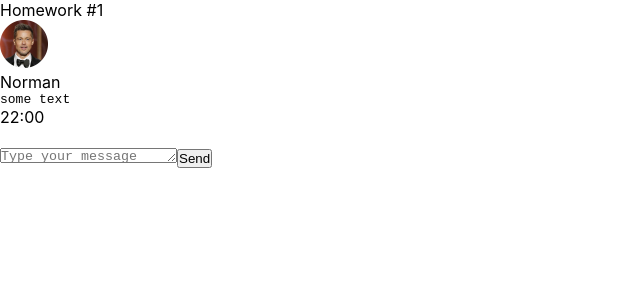
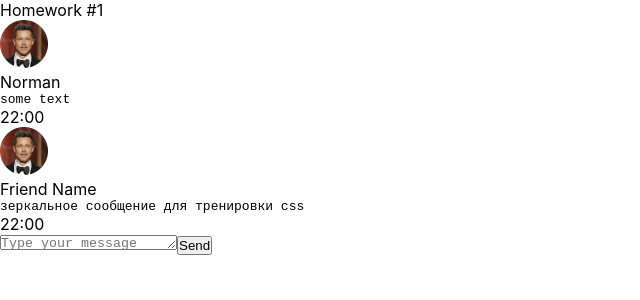
Before and after one commit to IJTINK7/hws-from-ignat, a React (Create React App) app: page / in a window 1280 px wide. Shown: the top 300 px of the page, without its empty margins (0-640 px from the left). Built offline with nearby package versions, Linux system fonts and the light colour scheme.

Commit message:
Adding props

```diff
--- a/src/s2-homeworks/hw01/friend-message/FriendMessage.tsx
+++ b/src/s2-homeworks/hw01/friend-message/FriendMessage.tsx
@@ -11,26 +11,22 @@ const FriendMessage = (props: any) => {
             <div className={s.friendImageAndText}>
                 <img
                     id={'hw1-friend-avatar-' + props.message.id}
-                    // создаёт студент
-
-                    //
+                    alt="avatar"
+                    src={props.message.user.avatar}
+                    width={'48px'}
                 />
                 <div className={s.friendText}>
                     <div
                         id={'hw1-friend-name-' + props.message.id}
                         className={s.friendName}
                     >
-                        {/*создаёт студент*/}
-
-                        {/**/}
+                        {props.message.user.name}
                     </div>
                     <pre
                         id={'hw1-friend-text-' + props.message.id}
                         className={s.friendMessageText}
                     >
-                        {/*создаёт студент*/}
-
-                        {/**/}
+                       {props.message.message.text}
                     </pre>
                 </div>
             </div>
@@ -38,9 +34,7 @@ const FriendMessage = (props: any) => {
                 id={'hw1-friend-time-' + props.message.id}
                 className={s.friendTime}
             >
-                {/*создаёт студент*/}
-
-                {/**/}
+                {props.message.message.time}
             </div>
         </div>
     )
```
